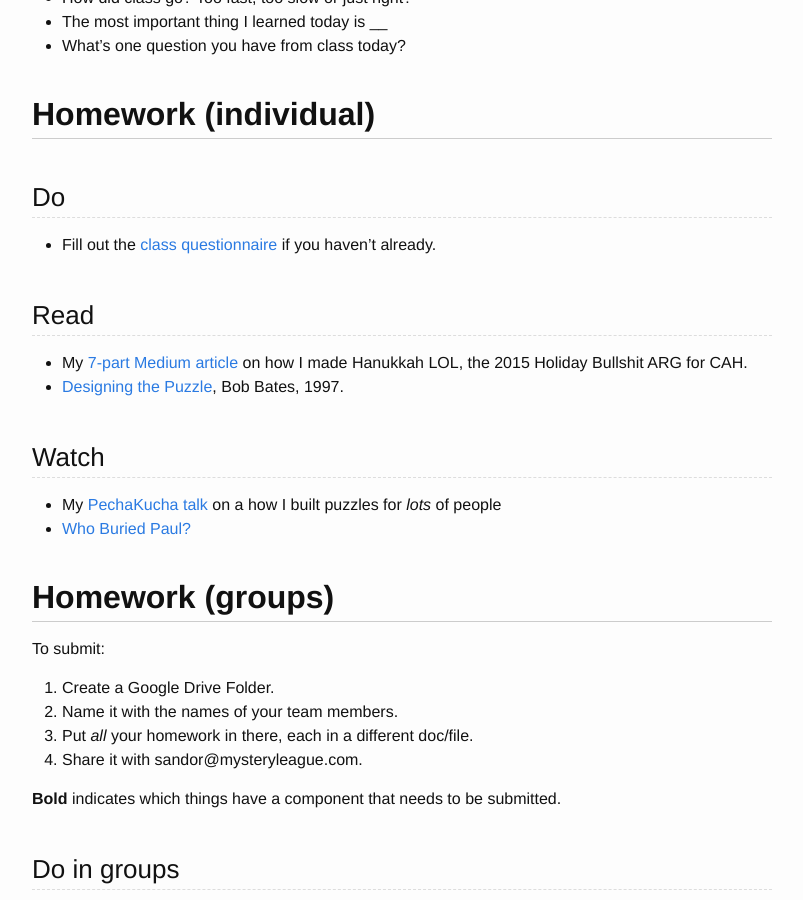
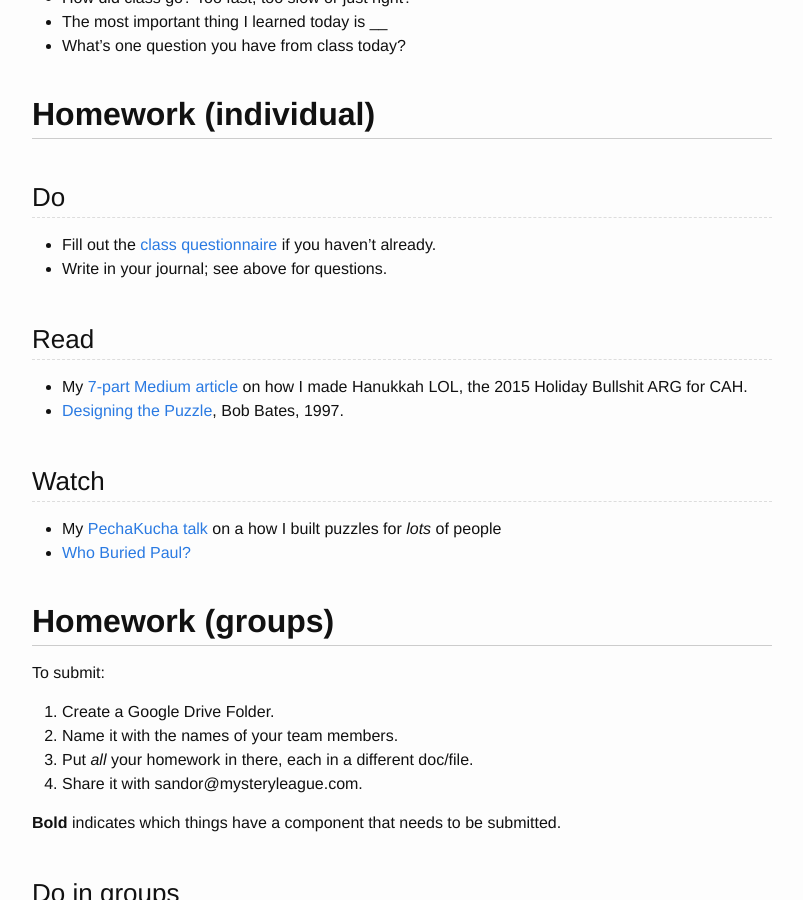
Before and after one commit to transmedia-puzzles/transmedia-puzzles.github.io, a Jekyll site: the page built from _posts/2017-03-23-1.md, in a window 1280 px wide and 900 px high, scrolled down 544 px. Shown: the whole window, without its empty margins (238-1041 px from the left). Built offline with Jekyll 4.4.1, drawn with Linux system fonts in a browser that asks for light colours.

Commit message:
Journals

```diff
--- a/_posts/2017-03-23-1.md
+++ b/_posts/2017-03-23-1.md
@@ -25,6 +25,7 @@ categories: class
 ### Do
 
 * Fill out the [class questionnaire](https://docs.google.com/a/mysteryleague.com/forms/d/14tVWw8CyRDa0zaoeORyBc1O98pVdcJ1qI6goAriJnz0/edit?usp=drive_web) if you haven't already.
+* Write in your journal; see above for questions.
 
 ### Read
 
```
